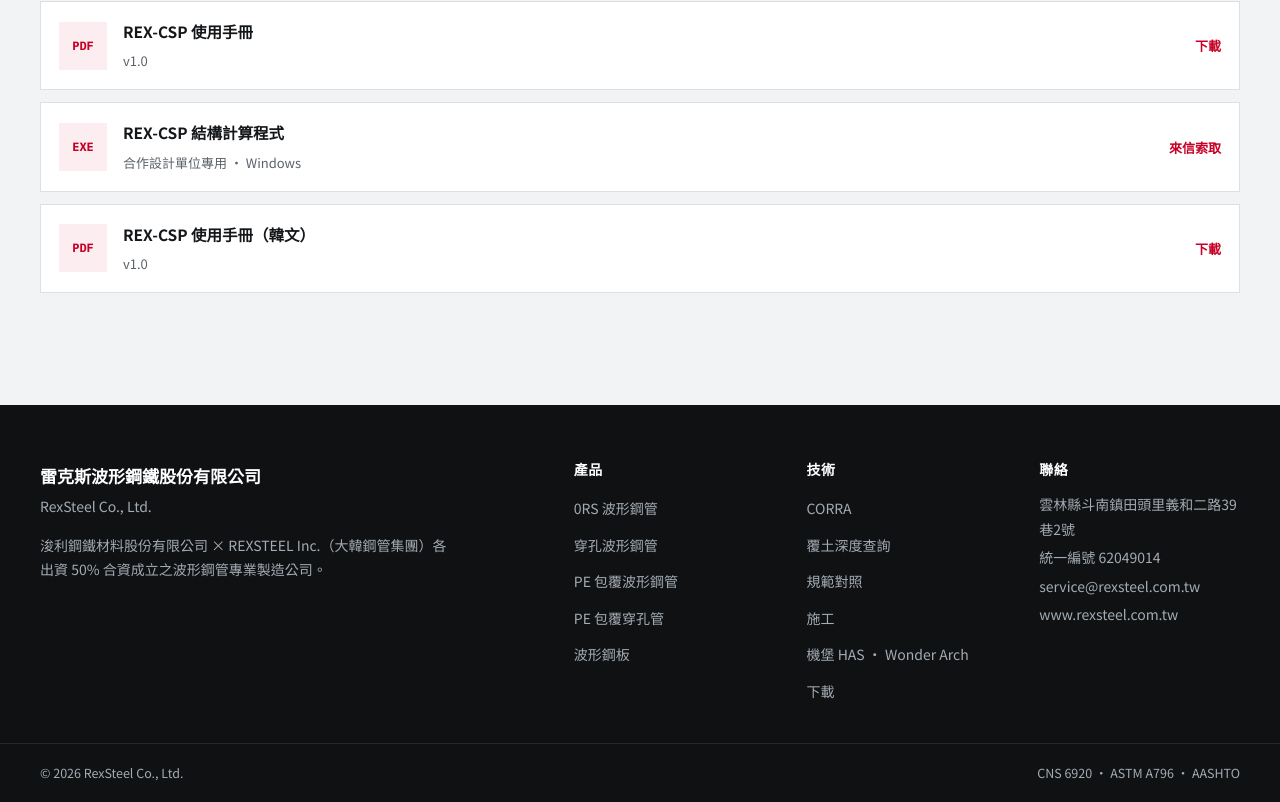
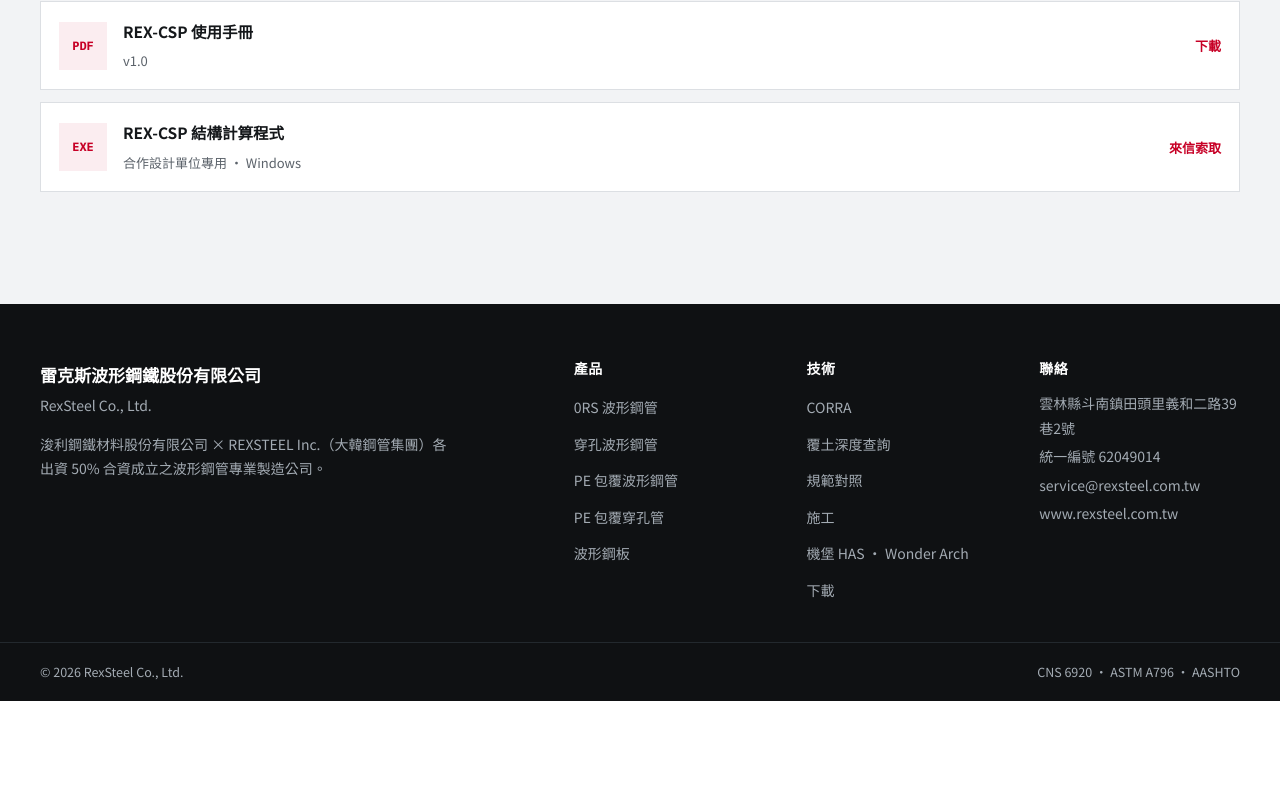
Before and after one commit to daehan490-jpg/rexsteel.com.tw, a plain HTML site: page contact.html in a window 1280 px wide. Shown: the part 3256-4058 px from the top of the page. After the commit the page ends 3957 px from the top, so only its background shows below. Drawn offline with Linux system fonts and the light colour scheme.

Commit message:
Remove Korean REX-CSP manual from Taiwan downloads

```diff
--- a/contact.html
+++ b/contact.html
@@ -83,7 +83,7 @@
 <div class="dl">
 <a href="files/REXSTEEL_TW_pipe_catalogue_TC_16mm_20261119.pdf"><span class="ext">PDF</span><div><b><span class="tc">波形鋼管型錄（中文版 · 16 頁）</span><span class="en">Corrugated pipe catalogue (Chinese · 16 pp)</span><span class="ko">파형강관 카탈로그 (중문 · 16쪽)</span></b><span class="s">0RS · <span class="tc">管徑別適用範圍</span><span class="en">cover table</span><span class="ko">관경별 적용범위</span></span></div><span class="go"><span class="tc">下載</span><span class="en">Download</span><span class="ko">다운로드</span></span></a><a href="files/REXSTEEL_TW_plate_catalogue_TC.pdf"><span class="ext">PDF</span><div><b><span class="tc">波形鋼板型錄（中文版 · 20 頁）</span><span class="en">Corrugated plate catalogue (Chinese · 20 pp)</span><span class="ko">파형강판 카탈로그 (중문 · 20쪽)</span></b><span class="s">REX-PLATE · CORRA</span></div><span class="go"><span class="tc">下載</span><span class="en">Download</span><span class="ko">다운로드</span></span></a><a href="files/WonderArch_catalogue_TC.pdf"><span class="ext">PDF</span><div><b><span class="tc">WonderArch 機堡系統型錄（中文版）</span><span class="en">WonderArch HAS catalogue (Chinese)</span><span class="ko">WonderArch 격납고 카탈로그 (중문)</span></b><span class="s">REXSTEEL Inc.</span></div><span class="go"><span class="tc">下載</span><span class="en">Download</span><span class="ko">다운로드</span></span></a>
 <a href="files/REX-CSP_manual_TC.pdf"><span class="ext">PDF</span><div><b><span class="tc">REX-CSP 使用手冊</span><span class="en">REX-CSP user manual</span><span class="ko">REX-CSP 사용설명서</span></b><span class="s">v1.0</span></div><span class="go"><span class="tc">下載</span><span class="en">Download</span><span class="ko">다운로드</span></span></a>
-<a class="item" href="mailto:service@rexsteel.com.tw?subject=%5BREX-CSP%5D%20%E7%A8%8B%E5%BC%8F%E7%B4%A2%E5%8F%96%20%2F%20Software%20request"><span class="ext">EXE</span><div><b><span class="tc">REX-CSP 結構計算程式</span><span class="en">REX-CSP calculation program</span><span class="ko">REX-CSP 구조계산 프로그램</span></b><span class="s"><span class="tc">合作設計單位專用 · Windows</span><span class="en">For partner design offices · Windows</span><span class="ko">협력 설계사 전용 · Windows</span></span></div><span class="go"><span class="tc">來信索取</span><span class="en">Request by e-mail</span><span class="ko">메일로 요청</span></span></a><a href="files/REX-CSP_manual_KO.pdf"><span class="ext">PDF</span><div><b><span class="tc">REX-CSP 使用手冊（韓文）</span><span class="en">REX-CSP user manual (Korean)</span><span class="ko">REX-CSP 사용 매뉴얼 (한국어)</span></b><span class="s">v1.0</span></div><span class="go"><span class="tc">下載</span><span class="en">Download</span><span class="ko">다운로드</span></span></a>
+<a class="item" href="mailto:service@rexsteel.com.tw?subject=%5BREX-CSP%5D%20%E7%A8%8B%E5%BC%8F%E7%B4%A2%E5%8F%96%20%2F%20Software%20request"><span class="ext">EXE</span><div><b><span class="tc">REX-CSP 結構計算程式</span><span class="en">REX-CSP calculation program</span><span class="ko">REX-CSP 구조계산 프로그램</span></b><span class="s"><span class="tc">合作設計單位專用 · Windows</span><span class="en">For partner design offices · Windows</span><span class="ko">협력 설계사 전용 · Windows</span></span></div><span class="go"><span class="tc">來信索取</span><span class="en">Request by e-mail</span><span class="ko">메일로 요청</span></span></a>
 </div>
 </div>
 </section>
```
